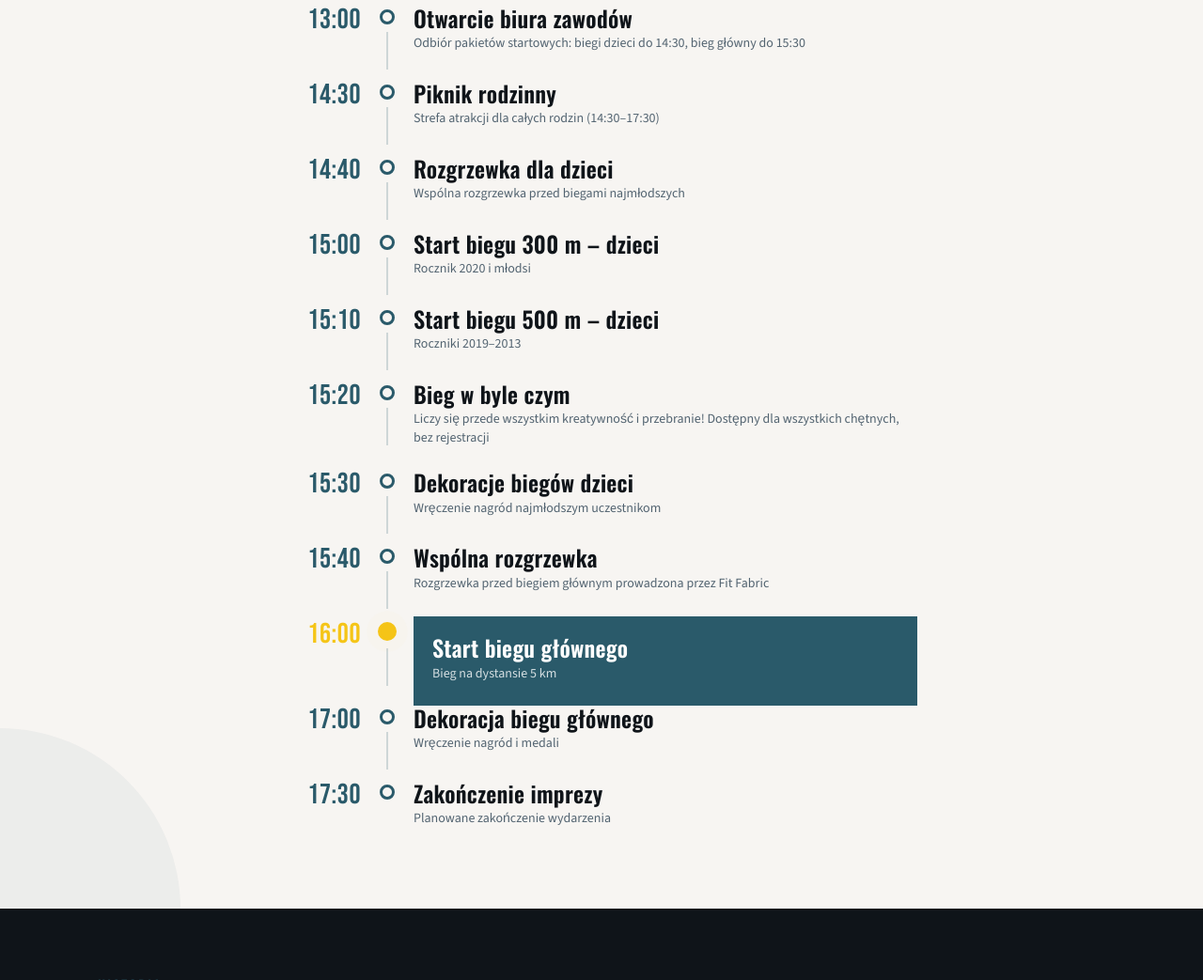
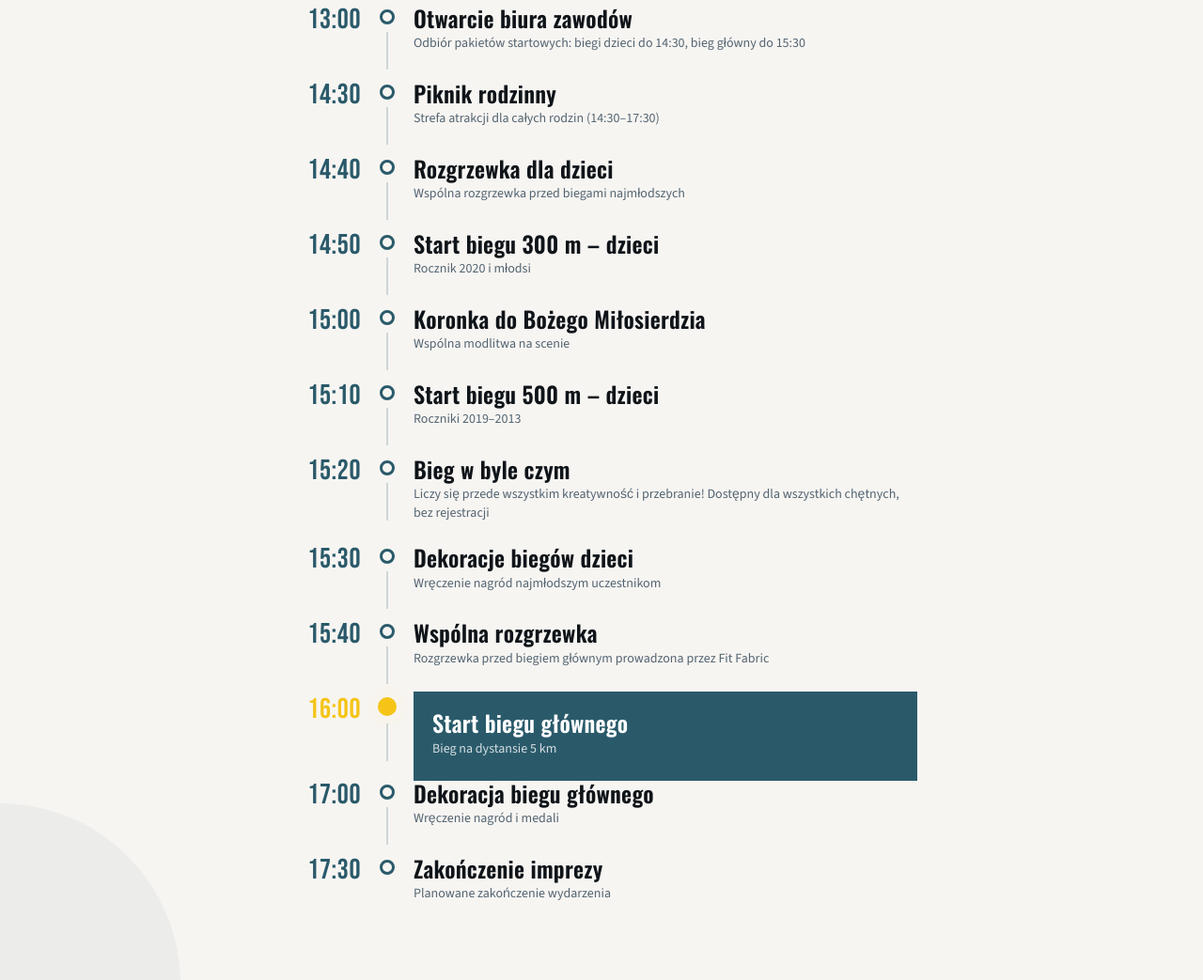
Before and after one commit to MarcinusX/r5-web, an Astro site: page / in a window 1280 px wide. Shown: the part 4946-5989 px from the top of the page at 94% size. Built offline with nearby package versions, Linux system fonts and the light colour scheme; Astro itself is replaced by a stand-in of ours.

Commit message:
Move 300m kids race to 14:50; add Divine Mercy Chaplet at 15:00
Co-Authored-By: Claude Fable 5 <noreply@anthropic.com>

```diff
--- a/src/components/ScheduleSection.astro
+++ b/src/components/ScheduleSection.astro
@@ -3,7 +3,8 @@ const scheduleItems = [
   { time: '13:00', title: 'Otwarcie biura zawodów', description: 'Odbiór pakietów startowych: biegi dzieci do 14:30, bieg główny do 15:30' },
   { time: '14:30', title: 'Piknik rodzinny', description: 'Strefa atrakcji dla całych rodzin (14:30–17:30)' },
   { time: '14:40', title: 'Rozgrzewka dla dzieci', description: 'Wspólna rozgrzewka przed biegami najmłodszych' },
-  { time: '15:00', title: 'Start biegu 300 m – dzieci', description: 'Rocznik 2020 i młodsi' },
+  { time: '14:50', title: 'Start biegu 300 m – dzieci', description: 'Rocznik 2020 i młodsi' },
+  { time: '15:00', title: 'Koronka do Bożego Miłosierdzia', description: 'Wspólna modlitwa na scenie' },
   { time: '15:10', title: 'Start biegu 500 m – dzieci', description: 'Roczniki 2019–2013' },
   { time: '15:20', title: 'Bieg w byle czym', description: 'Liczy się przede wszystkim kreatywność i przebranie! Dostępny dla wszystkich chętnych, bez rejestracji' },
   { time: '15:30', title: 'Dekoracje biegów dzieci', description: 'Wręczenie nagród najmłodszym uczestnikom' },
```
